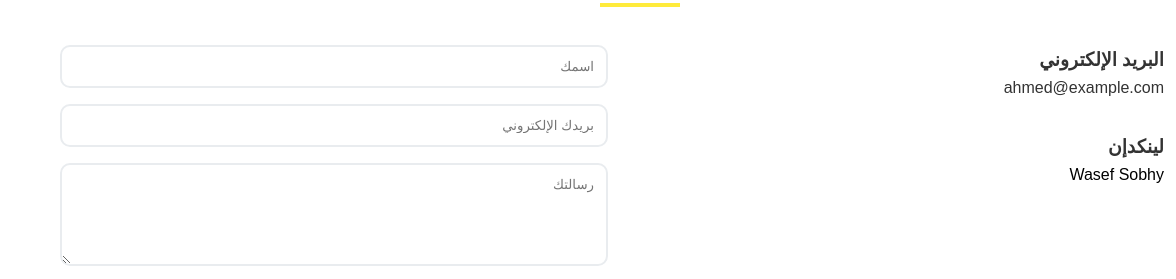
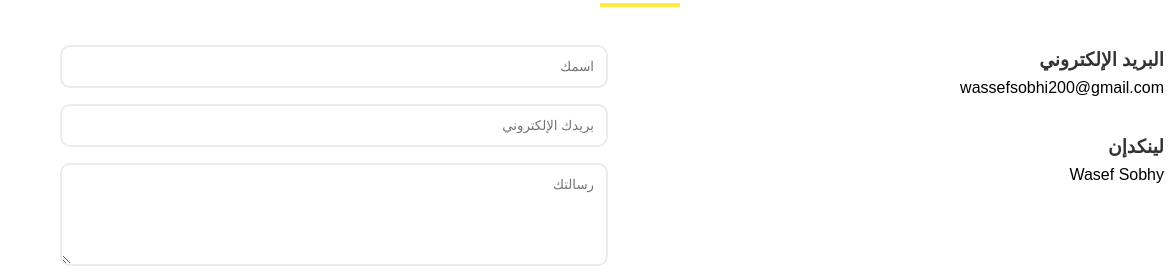
Before and after one commit to mon0155/Portfolio, a plain HTML site: page index.html in a window 1280 px wide. Shown: the part 2935-3214 px from the top of the page, 0-1176 px from the left. Drawn offline with Linux system fonts and the light colour scheme.

Commit message:
Update index.html

```diff
--- a/index.html
+++ b/index.html
@@ -177,7 +177,9 @@
                         <i class="fas fa-envelope"></i>
                         <div>
                             <h3>البريد الإلكتروني</h3>
-                            <p>ahmed@example.com</p>
+                            <a href="mailto:wassefsobhi200@gmail.com">
+                                 <p>wassefsobhi200@gmail.com</p>
+                            </a>
                         </div>
                     </div>
                     <div class="contact-item">
```
